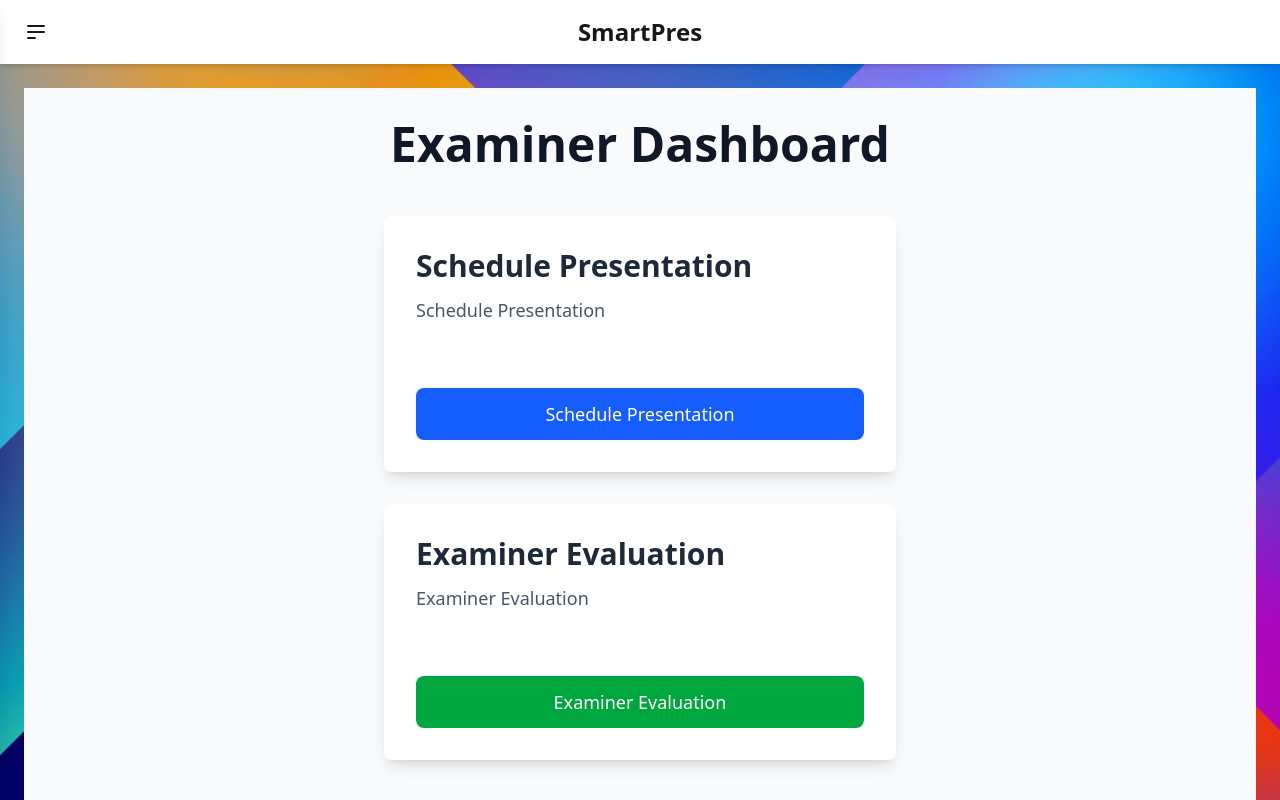
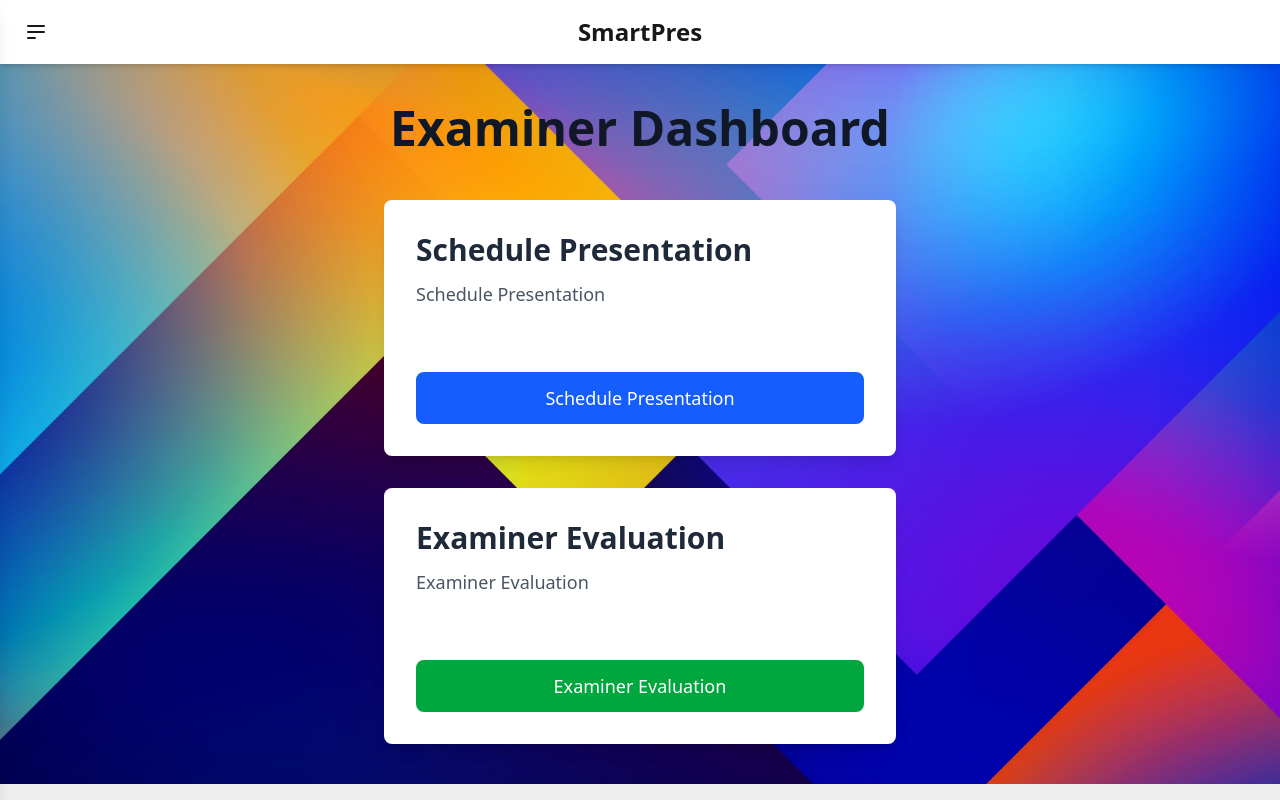
Before and after one commit to Senitha-Shehan/SmartPres, a React (Vite) app in the folder Frontend/: page /Examiner-Dashboard in a window 1280 px wide. Shown: the top 800 px of the page. Built offline with nearby package versions, Linux system fonts and the light colour scheme.

Commit message:
Examiner

```diff
--- a/Frontend/src/Components/Dashboards/AdminDashboard.jsx
+++ b/Frontend/src/Components/Dashboards/AdminDashboard.jsx
@@ -3,7 +3,7 @@ import { Link } from "react-router-dom";
 
 const AdminDashboard = () => {
   return (
-    <div className="min-h-screen bg-gray-50 flex flex-col items-center p-8">
+    <div className="p-4 flex flex-col items-center">
       <h1 className="text-5xl font-bold text-gray-900 mb-12">Admin Dashboard</h1>
 
       <div className="flex flex-col gap-8 w-full max-w-lg">
--- a/Frontend/src/Components/Dashboards/ExaminerDashboard.jsx
+++ b/Frontend/src/Components/Dashboards/ExaminerDashboard.jsx
@@ -7,7 +7,7 @@ const ExaminerDashboard = () => {
   const { username } = location.state || {}; // Retrieve username
 
   return (
-    <div className="min-h-screen bg-gray-50 flex flex-col items-center p-8">
+    <div className="p-4 flex flex-col items-center">
       <h1 className="text-5xl font-bold text-gray-900 mb-12">Examiner Dashboard</h1>
 
       <div className="flex flex-col gap-8 w-full max-w-lg">
--- a/Frontend/src/Components/Tracking&Evaluation/ExaminerEvaluation.jsx
+++ b/Frontend/src/Components/Tracking&Evaluation/ExaminerEvaluation.jsx
@@ -33,8 +33,8 @@ const ExaminerEvaluation = () => {
 
   const loggedExaminer = examiners.find((examiner) => examiner.name === examinerUsername);
   const filteredGroups = loggedExaminer
-    ? groups.filter((group) => group.moduleName === loggedExaminer.module)
-    : [];
+  ? groups.filter((group) => loggedExaminer.module.includes(group.moduleName))
+  : [];
 
   const handleInputChange = (groupId, field, value) => {
     if (field === "marks" && (value < 0 || value > 100)) {
```
